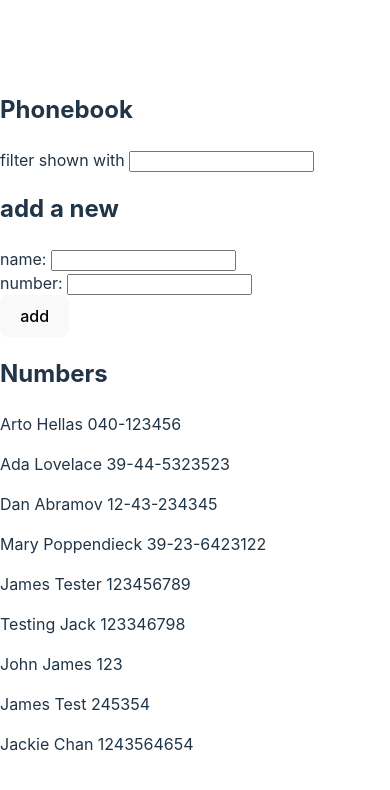
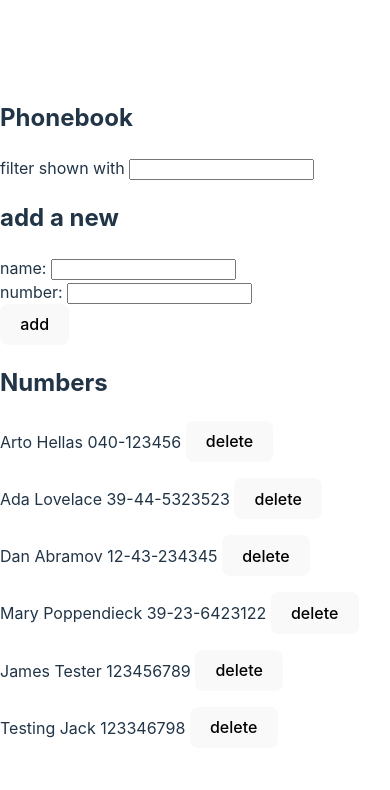
Before and after one commit to mprice33/FullStackOpen_Part2, a React (Vite) app in the folder PhoneBook/: page / in a window 390 px wide. Shown: the top 790 px of the page. Built offline with nearby package versions, Linux system fonts and the light colour scheme; data requests are answered from the project's data file; the HTML template or start-up script is replaced by a standard one.

Commit message:
Adding logic as per 2.14 to delete existing individuals in a phonebook with a delete request

```diff
--- a/PhoneBook/db.json
+++ b/PhoneBook/db.json
@@ -29,21 +29,6 @@
       "id": "e5c1",
       "name": "Testing Jack",
       "number": "123346798"
-    },
-    {
-      "id": "90bd",
-      "name": "John James",
-      "number": "123"
-    },
-    {
-      "id": "8086",
-      "name": "James Test",
-      "number": "245354"
-    },
-    {
-      "id": "3d03",
-      "name": "Jackie Chan",
-      "number": "1243564654"
     }
   ]
 }
--- a/PhoneBook/src/App.jsx
+++ b/PhoneBook/src/App.jsx
@@ -33,6 +33,16 @@ const App = () => {
     }
   }
 
+  const deleteRequest = (event) => {
+    const person = persons.find(person=>person.id === event.target.id)
+    if (window.confirm(`Delete ${person.name}?`)){
+      phoneBookService.deletePerson(event.target.id).then(response=>{
+        console.log(response)
+        setPersons(persons.filter(person=>person.id !== event.target.id))
+      })
+    }
+  }
+
   const handleNameChange = (event) => {
     setNewName(event.target.value)
   }
@@ -51,7 +61,7 @@ const App = () => {
       <h2>add a new</h2>
       <PersonForm handleSubmit={handleSubmit} newName={newName} handleNameChange={handleNameChange} newNumber={newNumber} handleNumberChange={handleNumberChange}/>
       <h2>Numbers</h2>
-      <Persons persons={persons} newFilter={newFilter}/>
+      <Persons persons={persons} newFilter={newFilter} deleteRequest={deleteRequest}/>
     </div>
   )
 }
--- a/PhoneBook/src/components/Person.jsx
+++ b/PhoneBook/src/components/Person.jsx
@@ -1,5 +1,5 @@
-const Person = ({ person }) => {
-  return <p>{person.name} {person.number}</p>
+const Person = ({ person, deleteRequest }) => {
+  return <p>{person.name} {person.number} <button id={person.id} onClick={deleteRequest}>delete</button></p>
 }
 
 export default Person
--- a/PhoneBook/src/components/Persons.jsx
+++ b/PhoneBook/src/components/Persons.jsx
@@ -1,7 +1,7 @@
 import Person from "./Person"
-const Persons = ({persons, newFilter}) => {
+const Persons = ({persons, newFilter, deleteRequest}) => {
   const filteredPersons = persons.filter(person=>(person.number.includes(newFilter) || person.name.toLowerCase().includes(newFilter.toLowerCase())))
-  return <div>{filteredPersons.map(person=><Person key={person.name} person={person}/>)}</div>
+  return <div>{filteredPersons.map(person=><Person key={person.name} person={person} deleteRequest={deleteRequest}/>)}</div>
 }
 
 export default Persons
--- a/PhoneBook/src/services/Phonebook.jsx
+++ b/PhoneBook/src/services/Phonebook.jsx
@@ -12,4 +12,9 @@ const create = newObject => {
   return request.then(response => response.data)
 }
 
-export default { create, getAll }
+const deletePerson = id => {
+  const request = axios.delete(`${baseUrl}/${id}`)
+  return request.then(response => response.data)
+}
+
+export default { create, getAll, deletePerson }
```
